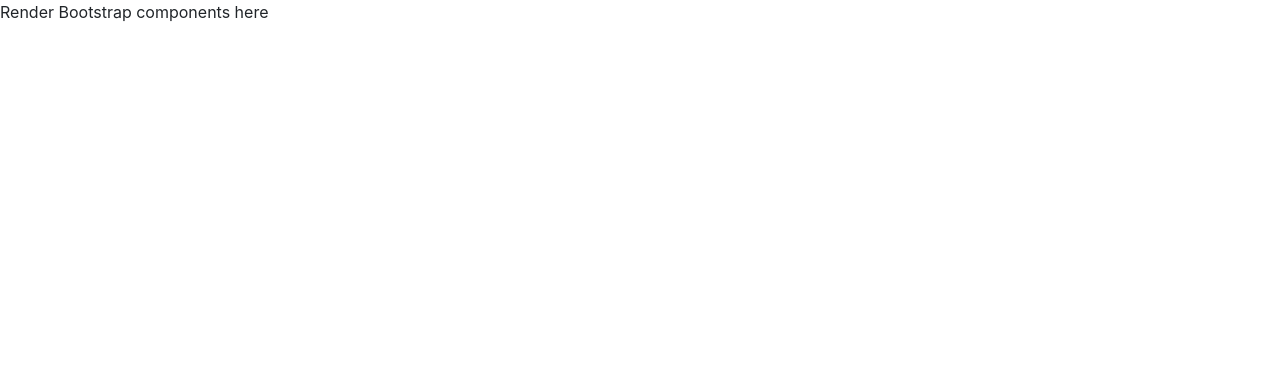
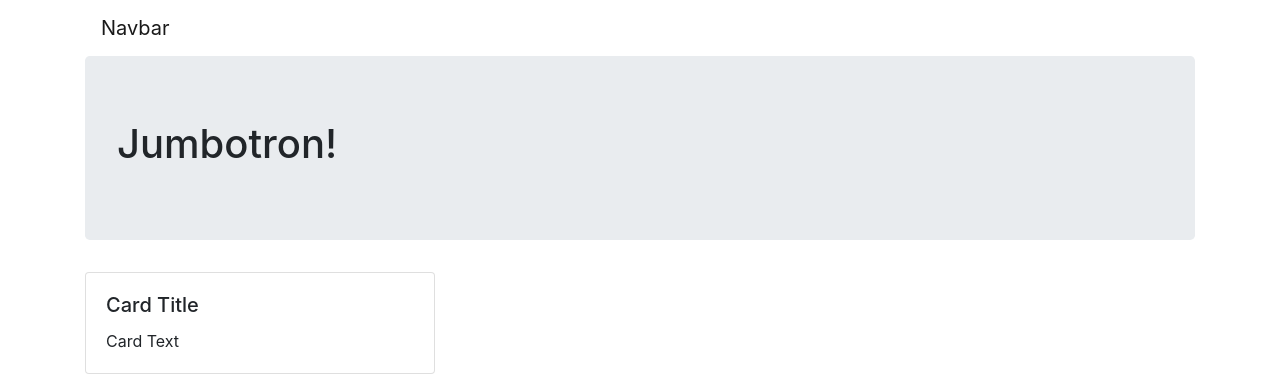
Before and after one commit to Joseph526/reactpractice, a React (Create React App) app: page / in a window 1280 px wide. Shown: the top 386 px of the page. Built offline with nearby package versions, Linux system fonts and the light colour scheme.

Commit message:
Navbar, jumbotron and card

```diff
--- a/src/App.js
+++ b/src/App.js
@@ -1,5 +1,6 @@
 import React from "react";
+import HelloBootstrap from "./components/HelloBootstrap";
 
-const App = () => <p>Render Bootstrap components here</p>;
+const App = () => <HelloBootstrap />;
 
 export default App;
--- /dev/null
+++ b/src/components/HelloBootstrap.js
@@ -0,0 +1,24 @@
+import React from "react";
+
+const HelloBootstrap = () => (
+    <div className="container">
+        <nav className="navbar navbar-light">
+            <a className="navbar-brand" href="#">Navbar</a>
+        </nav>
+        <div className="jumbotron">
+            <h1>Jumbotron!</h1>
+        </div>
+        <div className="row">
+            <div className="col-md-4">
+                <div className="card mb-4">
+                    <div className="card-body">
+                        <h5 className="card-title">Card Title</h5>
+                        <p className="card-text">Card Text</p>
+                    </div>
+                </div>
+            </div>
+        </div>
+    </div>
+);
+
+export default HelloBootstrap;
```
